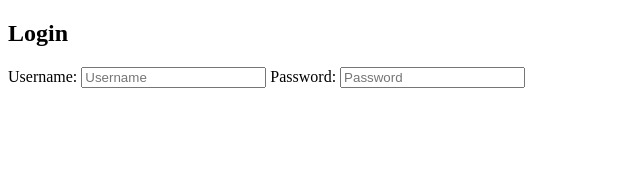
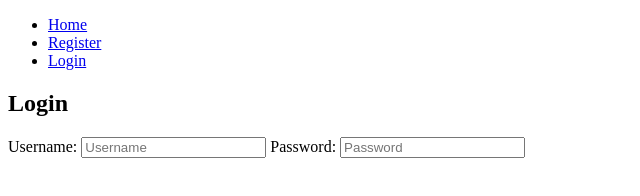
Before and after one commit to ahmad-cod/dfi-landing, a plain HTML site: page login.html in a window 1280 px wide. Shown: the whole page, without its empty margins (0-640 px from the left). Drawn offline with Linux system fonts and the light colour scheme.

Commit message:
added nav to all and image added to index

```diff
--- a/login.html
+++ b/login.html
@@ -7,6 +7,15 @@
     <title>Log in</title>
 </head>
 <body>
+    <header>
+        <nav>
+            <ul>
+                <li><a href="#">Home</a></li>
+                <li><a href="register.html">Register</a></li>
+                <li><a href="login.html">Login</a></li>
+            </ul>
+        </nav>
+    </header>
     <h2>Login</h2>
     <form action="">
         <label for="username">Username:</label>
```
Also changed, not shown: index.html (+1 -1 lines), register.html (+9 -0 lines), set-goals-770x410-696x371.jpg (added).
